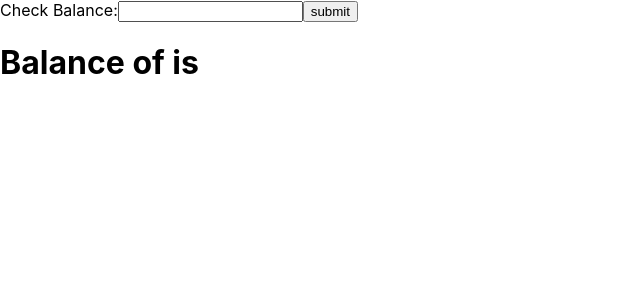
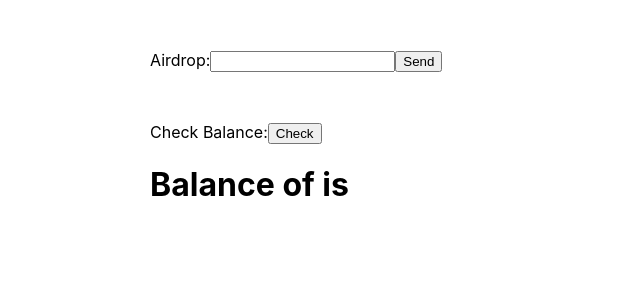
Before and after one commit to siddharthteli/solana-react, a React (Create React App) app: page / in a window 1280 px wide. Shown: the top 300 px of the page, without its empty margins (0-640 px from the left). Built offline with nearby package versions, Linux system fonts and the light colour scheme.

Commit message:
Add:Onclick event fixing error

```diff
--- a/src/App.tsx
+++ b/src/App.tsx
@@ -20,7 +20,7 @@ class App extends React.Component<{}, { balance: number}> {
 
     return (
       <div className="App">
-
+      <Airdrop/>
       <Balance/>
       </div>
     );
--- a/src/components/Balance/Balance.js
+++ b/src/components/Balance/Balance.js
@@ -10,31 +10,19 @@ export default class Balance extends React.Component
 
 
     }
-     async onClick() {
-      console.log("Inside onclick")
-      alert("asdsa")
-     let address='83astBRguLMdt2h5U1Tpdq5tjFoJ6noeGwaY3mDLVcri';
-      alert("Before balance call");
-     let bal= await balance();
-     console.log("value ofmtemkp"+bal);
-     alert("End of onclick");
+     onClick= async() =>{
+
+      this.setState({balance: await balance()});
+     alert("Balance "+this.state.balance);
       }
+  render() {
+        return <div>
 
+            <label>Check Balance:</label>
 
+              <button onClick={this.onClick}>Check</button>
 
-
-  render() {
-
-
-        return <div>
-          <form onSubmit={this.onClick}>
-            <label>Check Balance:
-              <input type="string"/>
-              <input type="submit" value="submit"/>
-            </label>
             <h1>Balance of {this.state.address} is {this.state.balance}</h1>
-
-          </form>
         </div>
     }
 
```
